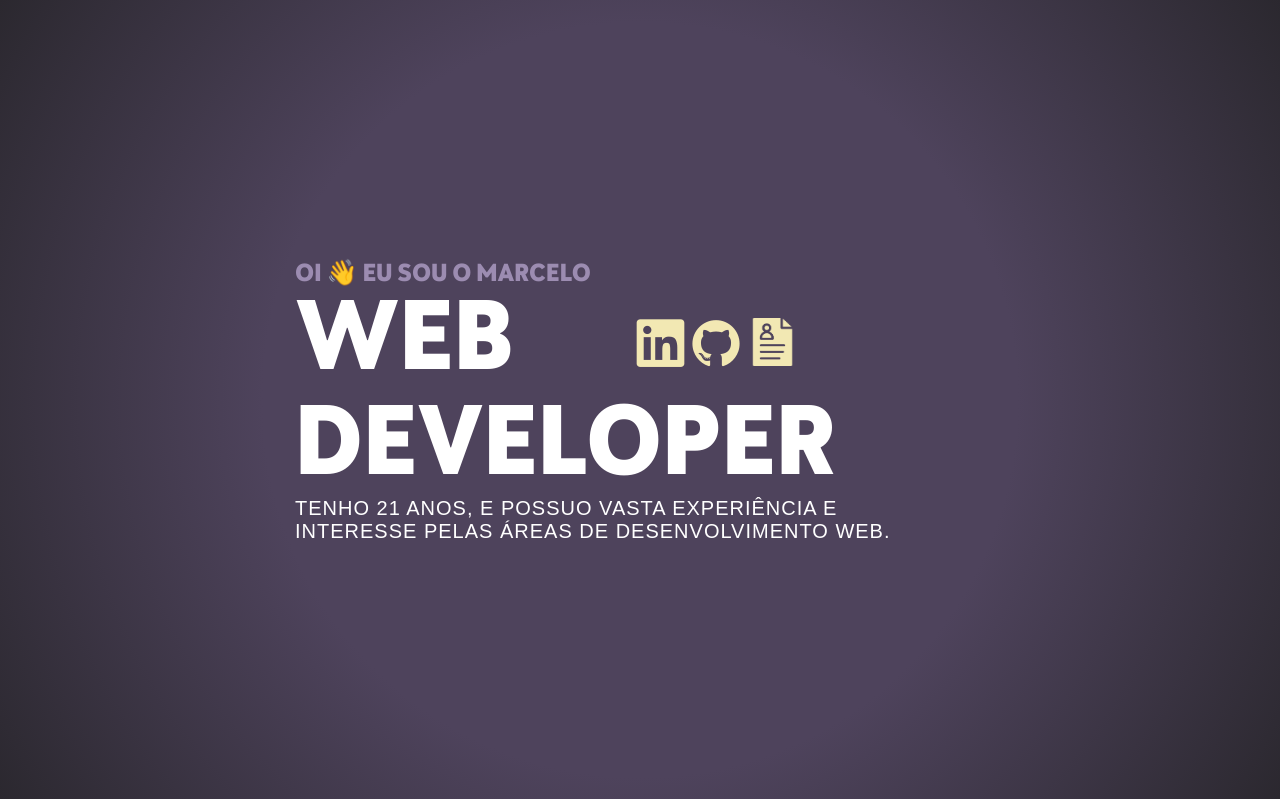
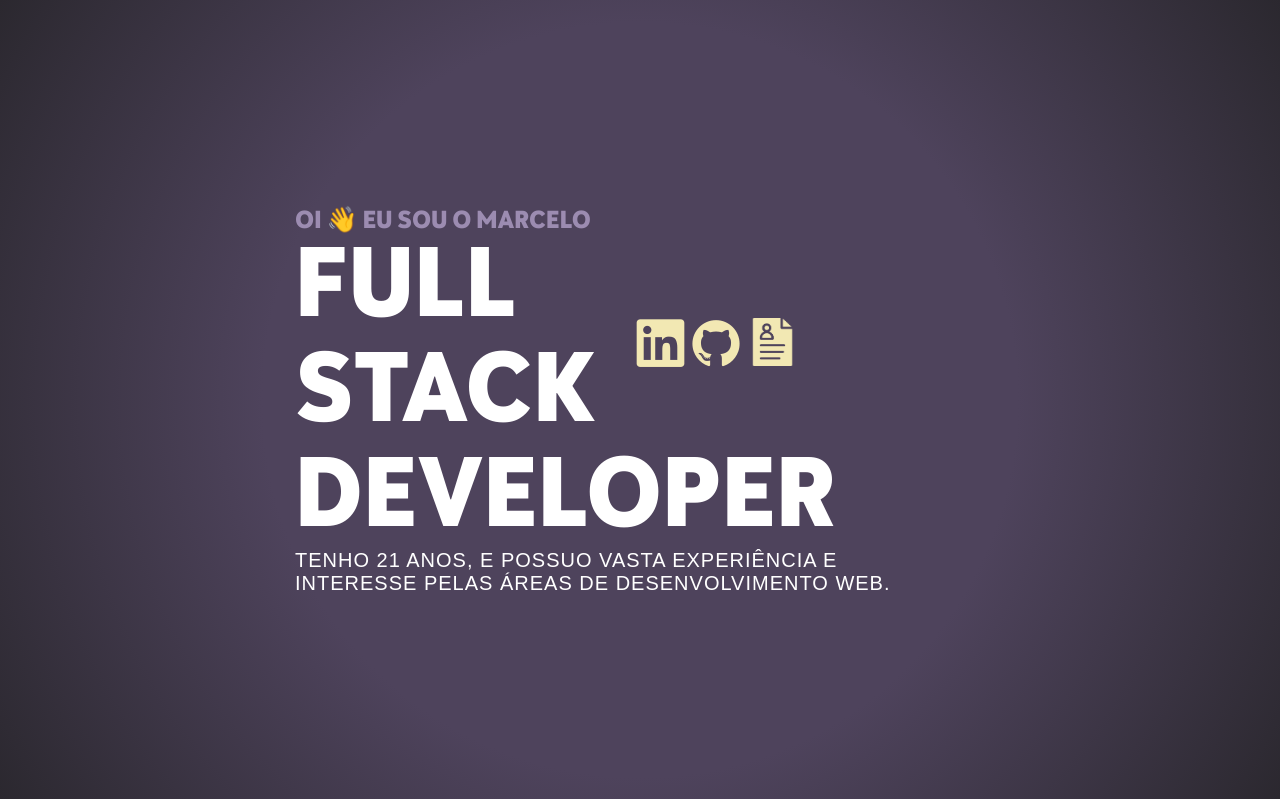
Before and after one commit to Profissional-Marcelo/SitePessoal, a PHP site: page /App/View/paginaInicial.php in a window 1280 px wide. Shown: the top 799 px of the page. Run offline with PHP 8.4, Linux system fonts and the light colour scheme.

Commit message:
Update paginaInicial.php

```diff
--- a/App/View/paginaInicial.php
+++ b/App/View/paginaInicial.php
@@ -19,7 +19,7 @@
         <div>
             <p class="quemSou">OI 👋 EU SOU O MARCELO</p>
             <div class="container">
-                <h1 class="titulo1"><strong translate="no">WEB</strong></h1>
+                <h1 class="titulo1"><strong translate="no">FULL STACK</strong></h1>
                 <div class="icones">
 
                     <a href="https://www.linkedin.com/in/marcelo-rei-8246a226a/" target="_blank">
```
